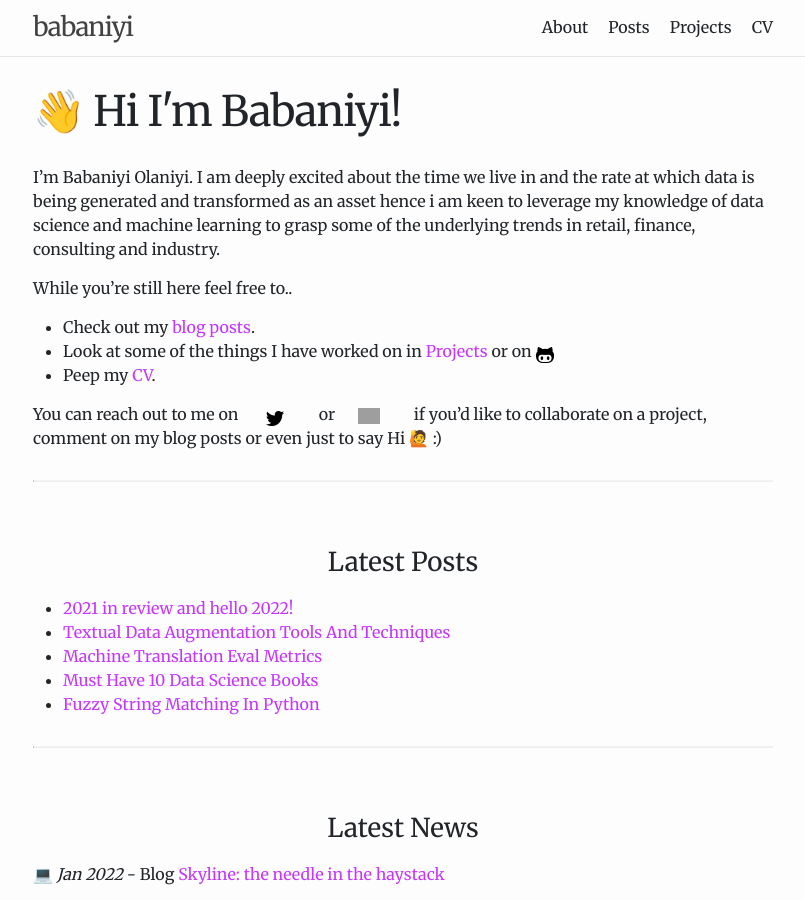
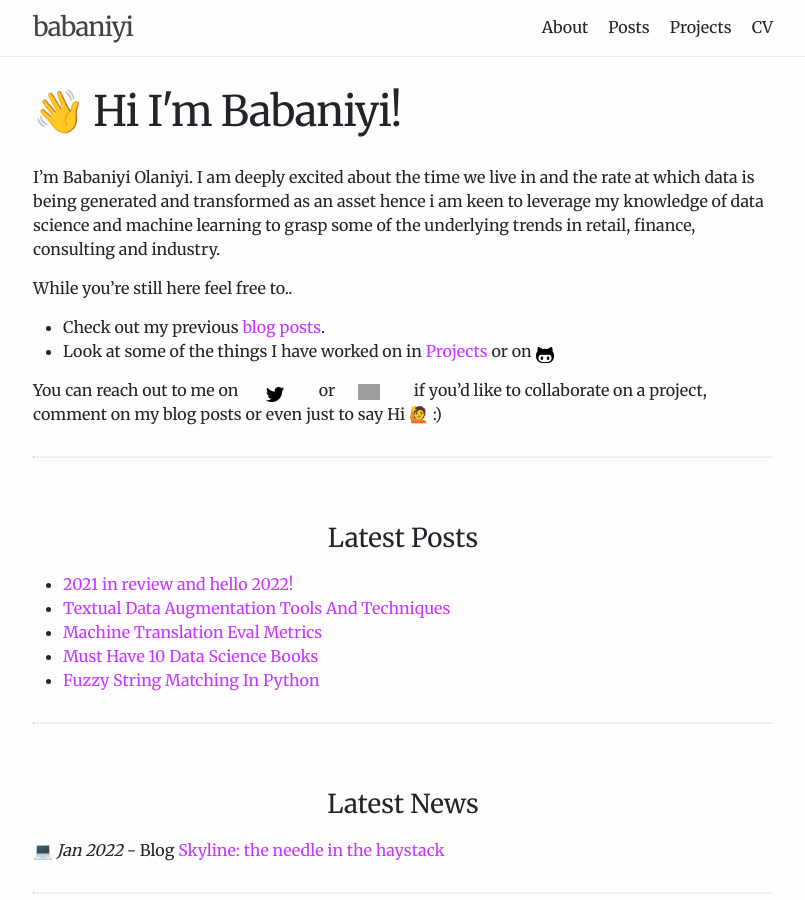
Before and after one commit to babaniyi/babaniyi.github.io, a Jekyll site: the page built from index.md, in a window 1280 px wide and 900 px high. Shown: the whole window, without its empty margins (237-1042 px from the left). Built offline with Jekyll 4.4.1, drawn with Linux system fonts in a browser that asks for light colours; grey boxes are pictures that could not be loaded.

Commit message:
Update index.md

```diff
--- a/index.md
+++ b/index.md
@@ -13,9 +13,8 @@ title:  👋 Hi I'm Babaniyi!
 I'm Babaniyi Olaniyi. I am deeply excited about the time we live in and the rate at which data is being generated and transformed as an asset hence i am keen to leverage my knowledge of data science and machine learning to grasp some of the underlying trends in retail, finance, consulting and industry.
 
 While you're still here feel free to..
-- Check out my [blog posts](https://categitau.github.io/posts/).
+- Check out my previous [blog posts](https://babaniyi.substack.com).
 - Look at some of the things I have worked on in [Projects](https://categitau.github.io/portfolio/) or on [![github](/images/github_icon.png)](https://github.com/babaniyi)
-- Peep my [CV](https://categitau.github.io/cv/).
 
 
 You can reach out to me on &nbsp; &nbsp; &nbsp; [![twitter](/images/tweet_icon.png)](https://twitter.com/by_niyi) or &nbsp; &nbsp; &nbsp;[<img src="https://cdn.jsdelivr.net/npm/simple-icons@v3/icons/linkedin.svg" width="22px">](https://www.linkedin.com/in/babaniyi/) if you'd like to collaborate on a project, comment on my blog posts or even just to say Hi 🙋 :)
```
